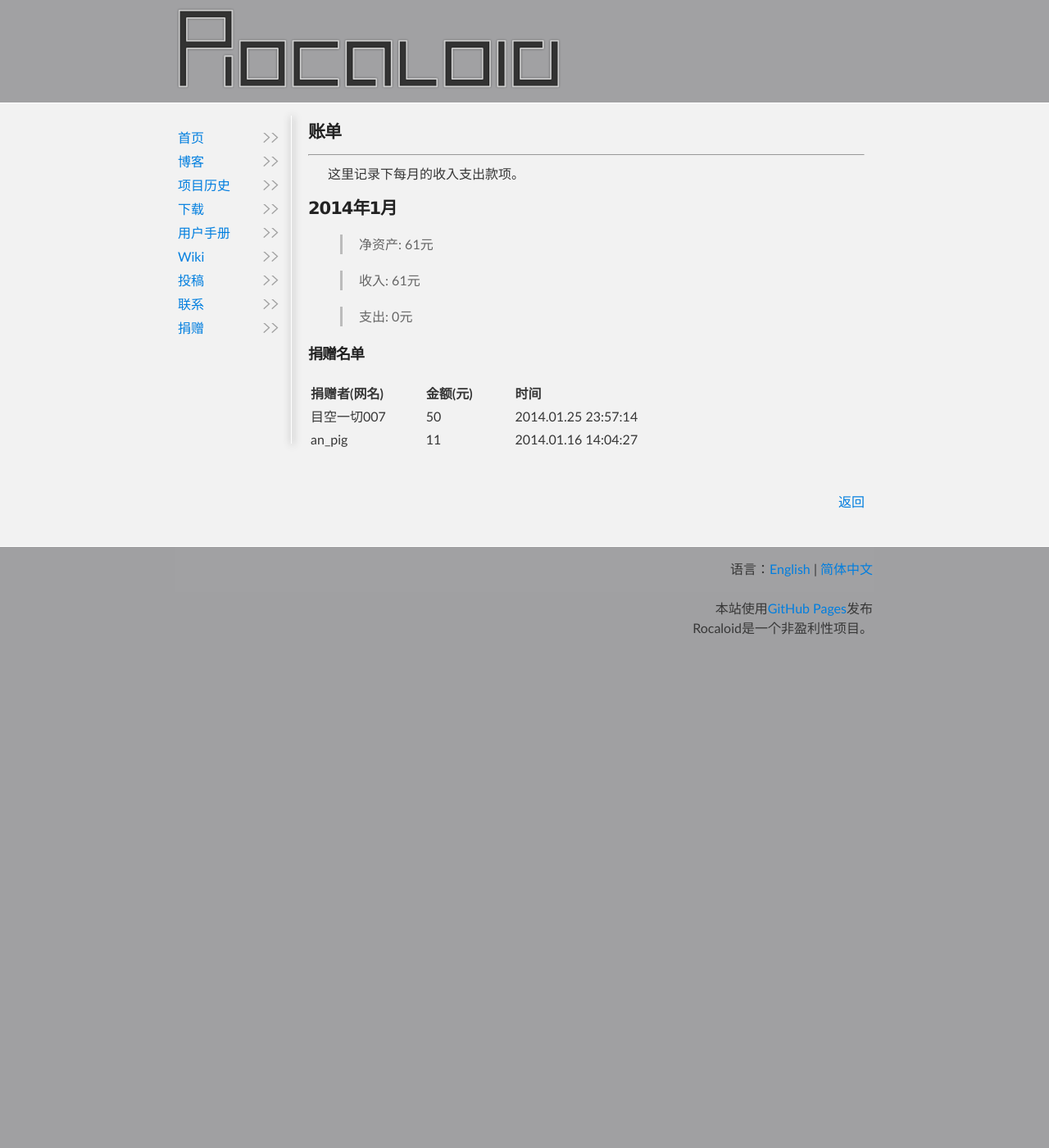
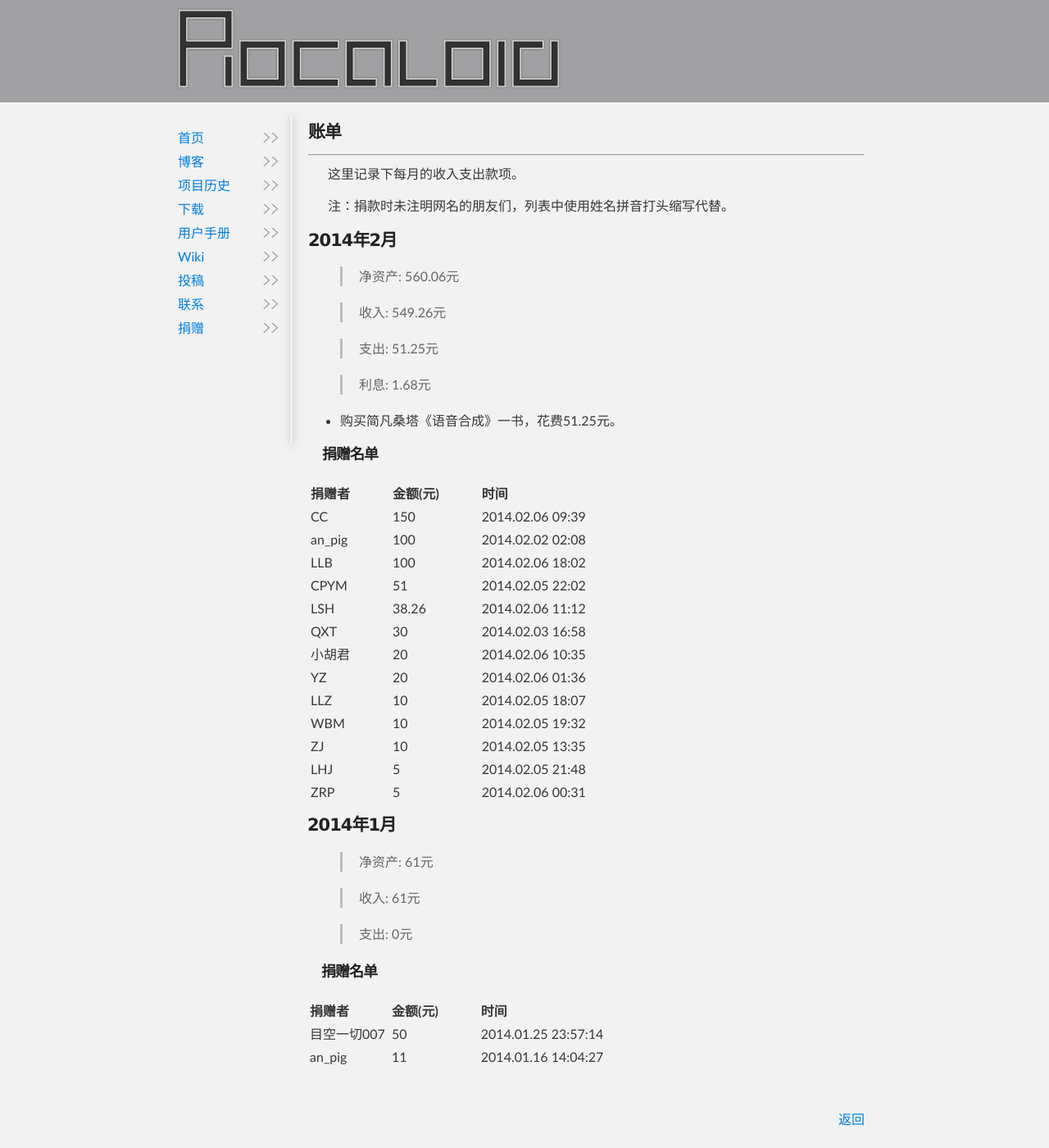
Before and after one commit to Rocaloid/Rocaloid.github.io, a Jekyll site: the page built from sub/zh/accounting.md, in a window 1280 px wide and 1400 px high. Shown: the whole window at 82% size. Built offline with Jekyll 4.4.1, drawn with Linux system fonts in a browser that asks for light colours; Markdown is read by kramdown in place of the engine named in the settings.

Commit message:
zh-cn February donation update

```diff
--- a/sub/zh/accounting.md
+++ b/sub/zh/accounting.md
@@ -9,6 +9,40 @@ title: Rocaloid
 
 &emsp;&emsp;这里记录下每月的收入支出款项。
 
+&emsp;&emsp;注：捐款时未注明网名的朋友们，列表中使用姓名拼音打头缩写代替。
+
+### 2014年2月
+
+> 净资产: 560.06元
+
+> 收入: 549.26元
+
+> 支出: 51.25元
+
+> 利息: 1.68元
+
+* 购买简凡桑塔《语音合成》一书，花费51.25元。
+
+#### &emsp;捐赠名单
+
+>
+<table>
+<tr><td><strong>捐赠者</strong>&emsp;&emsp;&emsp;&emsp;</td><td><strong>金额(元)</strong>&emsp;&emsp;&emsp;&emsp;</td><td><strong>时间</strong></td></tr>
+<tr><td>CC</td><td>150</td><td>2014.02.06 09:39</td></tr>
+<tr><td>an_pig</td><td>100</td><td>2014.02.02 02:08</td></tr>
+<tr><td>LLB</td><td>100</td><td>2014.02.06 18:02</td></tr>
+<tr><td>CPYM</td><td>51</td><td>2014.02.05 22:02</td></tr>
+<tr><td>LSH</td><td>38.26</td><td>2014.02.06 11:12</td></tr>
+<tr><td>QXT</td><td>30</td><td>2014.02.03 16:58</td></tr>
+<tr><td>小胡君</td><td>20</td><td>2014.02.06 10:35</td></tr>
+<tr><td>YZ</td><td>20</td><td>2014.02.06 01:36</td></tr>
+<tr><td>LLZ</td><td>10</td><td>2014.02.05 18:07</td></tr>
+<tr><td>WBM</td><td>10</td><td>2014.02.05 19:32</td></tr>
+<tr><td>ZJ</td><td>10</td><td>2014.02.05 13:35</td></tr>
+<tr><td>LHJ</td><td>5</td><td>2014.02.05 21:48</td></tr>
+<tr><td>ZRP</td><td>5</td><td>2014.02.06 00:31</td></tr>
+</table>
+
 ### 2014年1月
 
 > 净资产: 61元
```
Also changed, not shown: other parts of sub/zh/accounting.md (+2 -2 lines), sub/zh/donation.md (+1 -1 lines).
